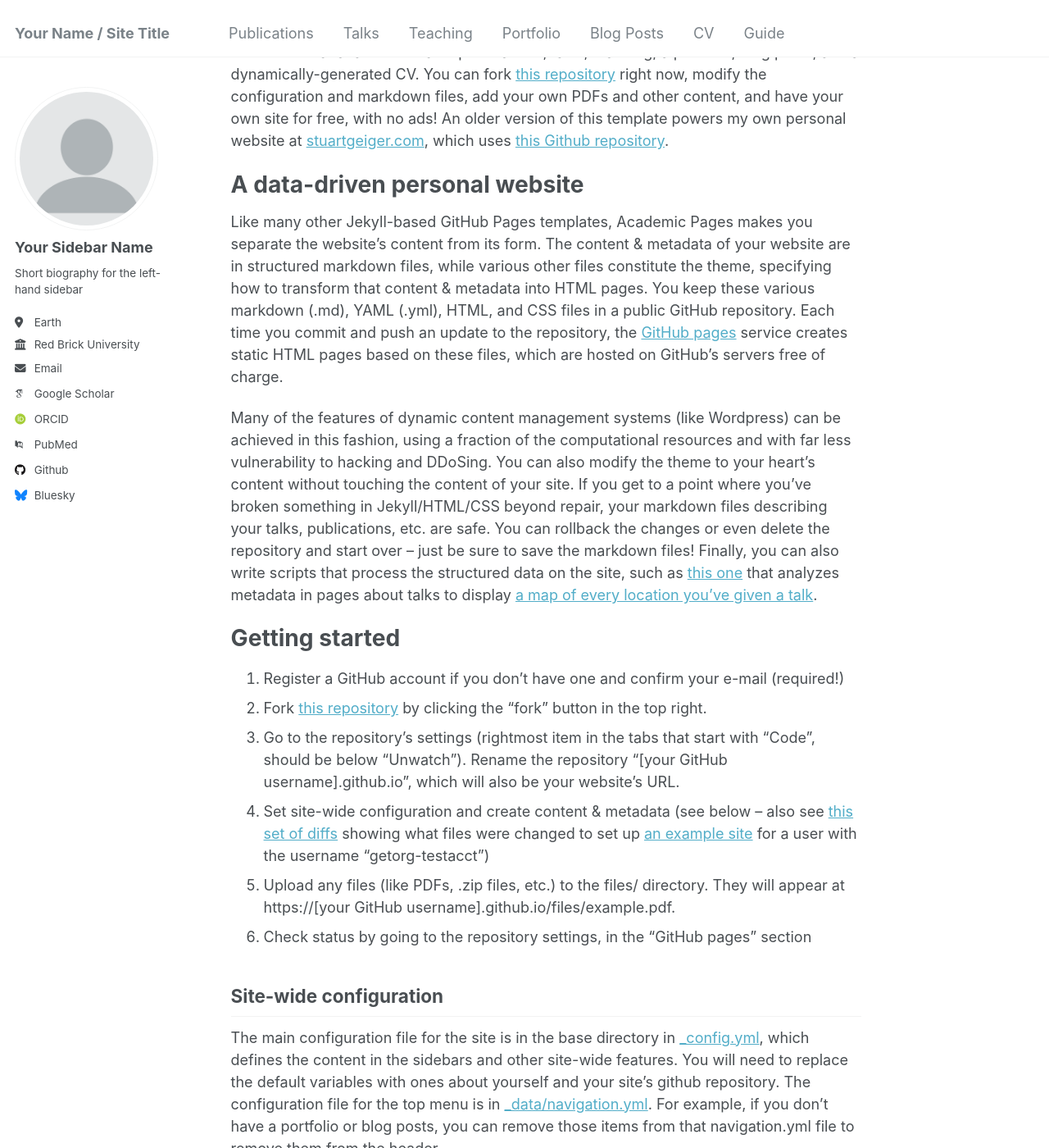
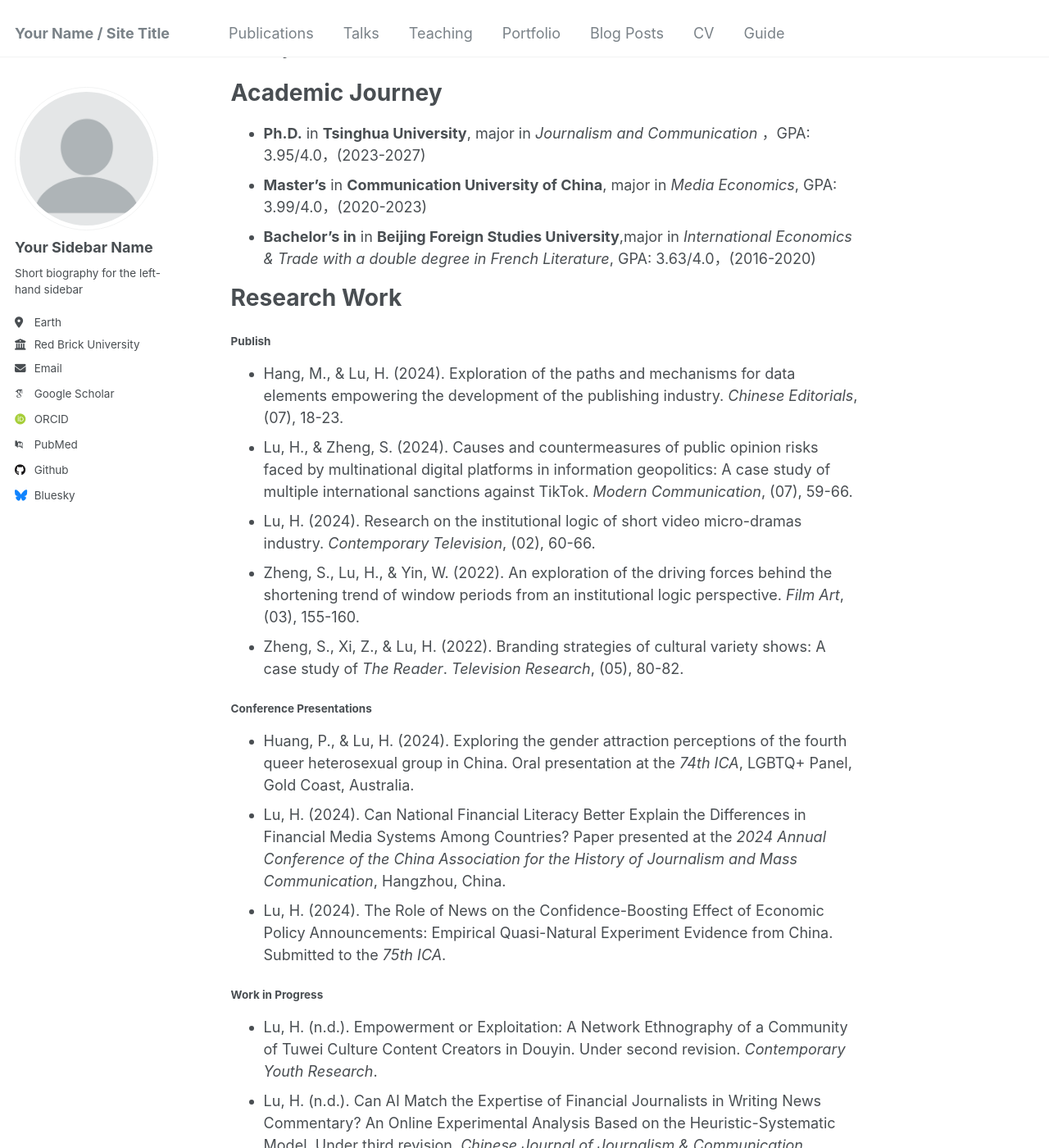
Before and after one commit to chrislu2016/ChrisLu, a Jekyll site: the page built from _pages/about.md, in a window 1280 px wide and 1400 px high, scrolled down 261 px. Shown: the whole window at 82% size. Built offline with Jekyll 4.4.1, drawn with Linux system fonts in a browser that asks for light colours; some web fonts are replaced; some of the changed text lies outside the part shown.

Commit message:
Update about.md

```diff
--- a/_pages/about.md
+++ b/_pages/about.md
@@ -6,44 +6,67 @@ redirect_from:
   - /about/
   - /about.html
 ---
+Hello, I'm **Lu Hongcheng (Chris Lu)**, currently pursuing my Ph.D. in Journalism and Communication at **Tsinghua University**.
 
-This is the front page of a website that is powered by the [Academic Pages template](https://github.com/academicpages/academicpages.github.io) and hosted on GitHub pages. [GitHub pages](https://pages.github.com) is a free service in which websites are built and hosted from code and data stored in a GitHub repository, automatically updating when a new commit is made to the respository. This template was forked from the [Minimal Mistakes Jekyll Theme](https://mmistakes.github.io/minimal-mistakes/) created by Michael Rose, and then extended to support the kinds of content that academics have: publications, talks, teaching, a portfolio, blog posts, and a dynamically-generated CV. You can fork [this repository](https://github.com/academicpages/academicpages.github.io) right now, modify the configuration and markdown files, add your own PDFs and other content, and have your own site for free, with no ads! An older version of this template powers my own personal website at [stuartgeiger.com](http://stuartgeiger.com), which uses [this Github repository](https://github.com/staeiou/staeiou.github.io).
+My academic journey has been driven by a passion for understanding the dynamic intersections of **media economics, political communication**, and the **digital culture industry**.
 
-A data-driven personal website
+
+Academic Journey
 ======
-Like many other Jekyll-based GitHub Pages templates, Academic Pages makes you separate the website's content from its form. The content & metadata of your website are in structured markdown files, while various other files constitute the theme, specifying how to transform that content & metadata into HTML pages. You keep these various markdown (.md), YAML (.yml), HTML, and CSS files in a public GitHub repository. Each time you commit and push an update to the repository, the [GitHub pages](https://pages.github.com/) service creates static HTML pages based on these files, which are hosted on GitHub's servers free of charge.
+- **Ph.D.** in **Tsinghua University**, major in _Journalism and Communication_ ，GPA: 3.95/4.0，(2023-2027)
+- **Master's** in **Communication University of China**, major in _Media Economics_, GPA: 3.99/4.0，(2020-2023)
+- **Bachelor's in** in  **Beijing Foreign Studies University**,major in _International Economics & Trade with a double degree in French Literature_, GPA: 3.63/4.0，(2016-2020)
 
-Many of the features of dynamic content management systems (like Wordpress) can be achieved in this fashion, using a fraction of the computational resources and with far less vulnerability to hacking and DDoSing. You can also modify the theme to your heart's content without touching the content of your site. If you get to a point where you've broken something in Jekyll/HTML/CSS beyond repair, your markdown files describing your talks, publications, etc. are safe. You can rollback the changes or even delete the repository and start over -- just be sure to save the markdown files! Finally, you can also write scripts that process the structured data on the site, such as [this one](https://github.com/academicpages/academicpages.github.io/blob/master/talkmap.ipynb) that analyzes metadata in pages about talks to display [a map of every location you've given a talk](https://academicpages.github.io/talkmap.html).
 
-Getting started
+Research Work
 ======
-1. Register a GitHub account if you don't have one and confirm your e-mail (required!)
-1. Fork [this repository](https://github.com/academicpages/academicpages.github.io) by clicking the "fork" button in the top right.
-1. Go to the repository's settings (rightmost item in the tabs that start with "Code", should be below "Unwatch"). Rename the repository "[your GitHub username].github.io", which will also be your website's URL.
-1. Set site-wide configuration and create content & metadata (see below -- also see [this set of diffs](http://archive.is/3TPas) showing what files were changed to set up [an example site](https://getorg-testacct.github.io) for a user with the username "getorg-testacct")
-1. Upload any files (like PDFs, .zip files, etc.) to the files/ directory. They will appear at https://[your GitHub username].github.io/files/example.pdf.
-1. Check status by going to the repository settings, in the "GitHub pages" section
 
-Site-wide configuration
-------
-The main configuration file for the site is in the base directory in [_config.yml](https://github.com/academicpages/academicpages.github.io/blob/master/_config.yml), which defines the content in the sidebars and other site-wide features. You will need to replace the default variables with ones about yourself and your site's github repository. The configuration file for the top menu is in [_data/navigation.yml](https://github.com/academicpages/academicpages.github.io/blob/master/_data/navigation.yml). For example, if you don't have a portfolio or blog posts, you can remove those items from that navigation.yml file to remove them from the header.
+#### Publish
+  - Hang, M., & Lu, H. (2024). Exploration of the paths and mechanisms for data elements empowering the development of the publishing industry. *Chinese Editorials*, (07), 18-23.
+  - Lu, H., & Zheng, S. (2024). Causes and countermeasures of public opinion risks faced by multinational digital platforms in information geopolitics: A case study of multiple international sanctions against TikTok. *Modern Communication*, (07), 59-66.
+  - Lu, H. (2024). Research on the institutional logic of short video micro-dramas industry. *Contemporary Television*, (02), 60-66.
+  - Zheng, S., Lu, H., & Yin, W. (2022). An exploration of the driving forces behind the shortening trend of window periods from an institutional logic perspective. *Film Art*, (03), 155-160.
+  - Zheng, S., Xi, Z., & Lu, H. (2022). Branding strategies of cultural variety shows: A case study of *The Reader*. *Television Research*, (05), 80-82.
 
-Create content & metadata
-------
-For site content, there is one markdown file for each type of content, which are stored in directories like _publications, _talks, _posts, _teaching, or _pages. For example, each talk is a markdown file in the [_talks directory](https://github.com/academicpages/academicpages.github.io/tree/master/_talks). At the top of each markdown file is structured data in YAML about the talk, which the theme will parse to do lots of cool stuff. The same structured data about a talk is used to generate the list of talks on the [Talks page](https://academicpages.github.io/talks), each [individual page](https://academicpages.github.io/talks/2012-03-01-talk-1) for specific talks, the talks section for the [CV page](https://academicpages.github.io/cv), and the [map of places you've given a talk](https://academicpages.github.io/talkmap.html) (if you run this [python file](https://github.com/academicpages/academicpages.github.io/blob/master/talkmap.py) or [Jupyter notebook](https://github.com/academicpages/academicpages.github.io/blob/master/talkmap.ipynb), which creates the HTML for the map based on the contents of the _talks directory).
+#### Conference Presentations
 
-**Markdown generator**
+- Huang, P., & Lu, H. (2024). Exploring the gender attraction perceptions of the fourth queer heterosexual group in China. Oral presentation at the *74th ICA*, LGBTQ+ Panel, Gold Coast, Australia.
+- Lu, H. (2024). Can National Financial Literacy Better Explain the Differences in Financial Media Systems Among Countries? Paper presented at the *2024 Annual Conference of the China Association for the History of Journalism and Mass Communication*, Hangzhou, China.
+- Lu, H. (2024). The Role of News on the Confidence-Boosting Effect of Economic Policy Announcements: Empirical Quasi-Natural Experiment Evidence from China. Submitted to the *75th ICA*.
 
-I have also created [a set of Jupyter notebooks](https://github.com/academicpages/academicpages.github.io/tree/master/markdown_generator
-) that converts a CSV containing structured data about talks or presentations into individual markdown files that will be properly formatted for the Academic Pages template. The sample CSVs in that directory are the ones I used to create my own personal website at stuartgeiger.com. My usual workflow is that I keep a spreadsheet of my publications and talks, then run the code in these notebooks to generate the markdown files, then commit and push them to the GitHub repository.
+#### Work in Progress
 
-How to edit your site's GitHub repository
-------
-Many people use a git client to create files on their local computer and then push them to GitHub's servers. If you are not familiar with git, you can directly edit these configuration and markdown files directly in the github.com interface. Navigate to a file (like [this one](https://github.com/academicpages/academicpages.github.io/blob/master/_talks/2012-03-01-talk-1.md) and click the pencil icon in the top right of the content preview (to the right of the "Raw | Blame | History" buttons). You can delete a file by clicking the trashcan icon to the right of the pencil icon. You can also create new files or upload files by navigating to a directory and clicking the "Create new file" or "Upload files" buttons.
+  - Lu, H. (n.d.). Empowerment or Exploitation: A Network Ethnography of a Community of Tuwei Culture Content Creators in Douyin. Under second revision. *Contemporary Youth Research*.
+  - Lu, H. (n.d.). Can AI Match the Expertise of Financial Journalists in Writing News Commentary? An Online Experimental Analysis Based on the Heuristic-Systematic Model. Under third revision. *Chinese Journal of Journalism & Communication*.
 
-Example: editing a markdown file for a talk
-![Editing a markdown file for a talk](/images/editing-talk.png)
+Research Projects
+======
 
-For more info
-------
-More info about configuring Academic Pages can be found in [the guide](https://academicpages.github.io/markdown/). The [guides for the Minimal Mistakes theme](https://mmistakes.github.io/minimal-mistakes/docs/configuration/) (which this theme was forked from) might also be helpful.
+  - **Industry-Funded Project** "Research on the Social Incentives and Mechanisms of Intimate Relationships among Chinese College Students" (2023.10 - Present)
+  - **University-Level Project** "Video Empowerment in Innovative International Communication of Traditional Culture" (2022.07 - Present)
+  - **Major Social Science Project** "Emotional Public Opinion and Financial Crises Response Mechanisms" (2021.09 - 2022.10)
+  - **University-Level Project** "Short-Form Video Consumption Among Gen Z" (2020.12 - 2022.05)
+
+Working Experience
+======
+
+  - **Tsinghua University Education Foundation** - Public Relations Department (2023.09 - 2024.07)
+    - Maintained donor relationships, produced brand promotional films, and managed the foundation’s media matrix.
+  - **Beijing Kuaishou Technology Co., Ltd.** - Content Operations Specialist (2021.05 - 2021.08)
+    - Managed high-quality author communities, optimized content, and led celebrity author introductions and live broadcast projects.
+  - **Guilin TV Station** - Video Journalist and Editor (2019.12 - 2020.02)
+    - Reviewed and edited news for *Guilin News* in Guilin TV.
+
+Honors
+======
+
+- **Ph.D.**: Ongoing research and academic achievements
+- **Master's**: National Scholarship (2022), Second-Class Scholarship (2021), University-Level Merit Student (2021/2023), Outstanding Graduate (2023)
+- **Bachelor's**: Social Work Award (2018), Outstanding Student Leader (2017/2019), Third-Class Scholarship (2019), Outstanding Graduate (2020)
+
+Language
+======
+
+- **Korean**: TOPIK-5
+- **English**: TEM-8
+- **French**: TFU-4
```
